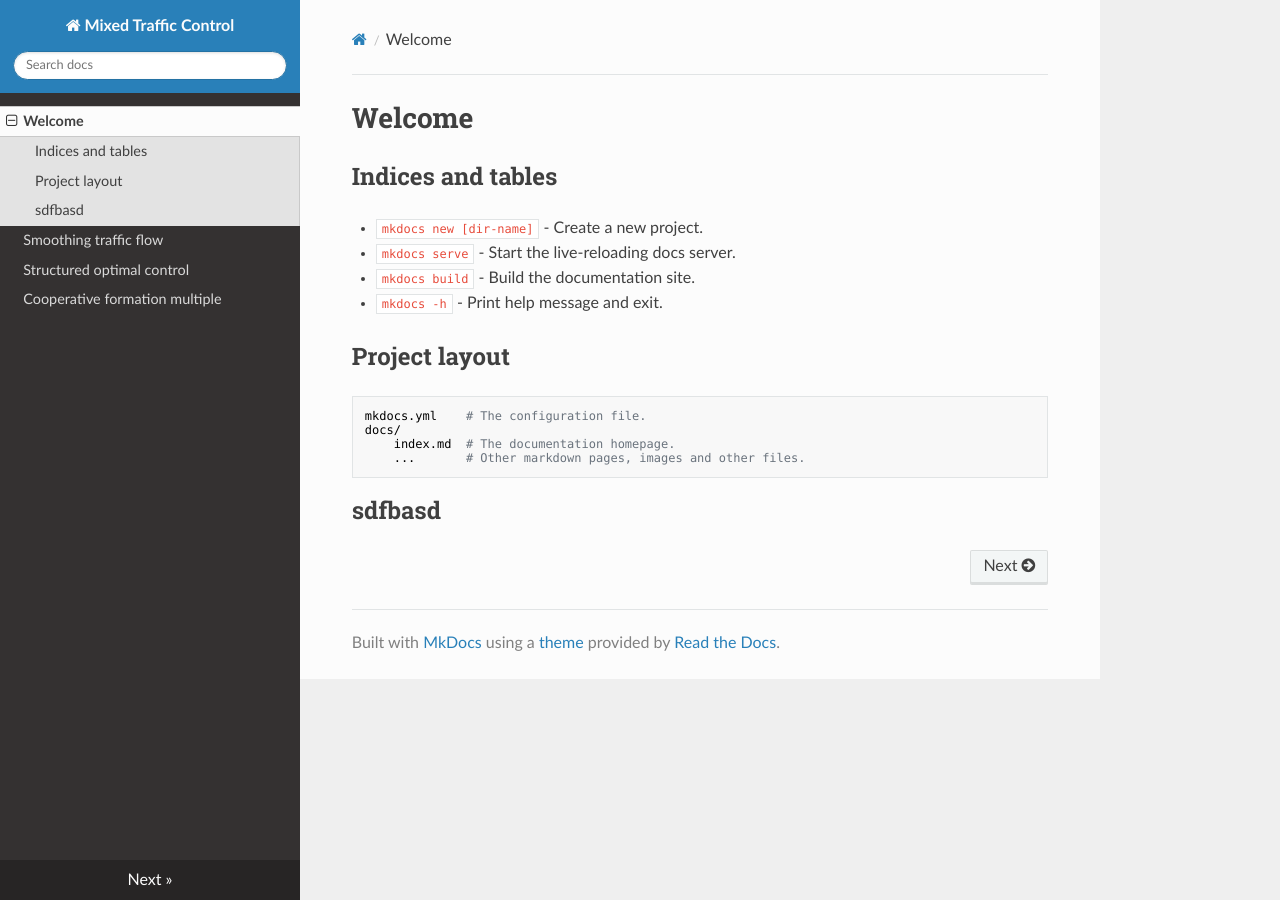
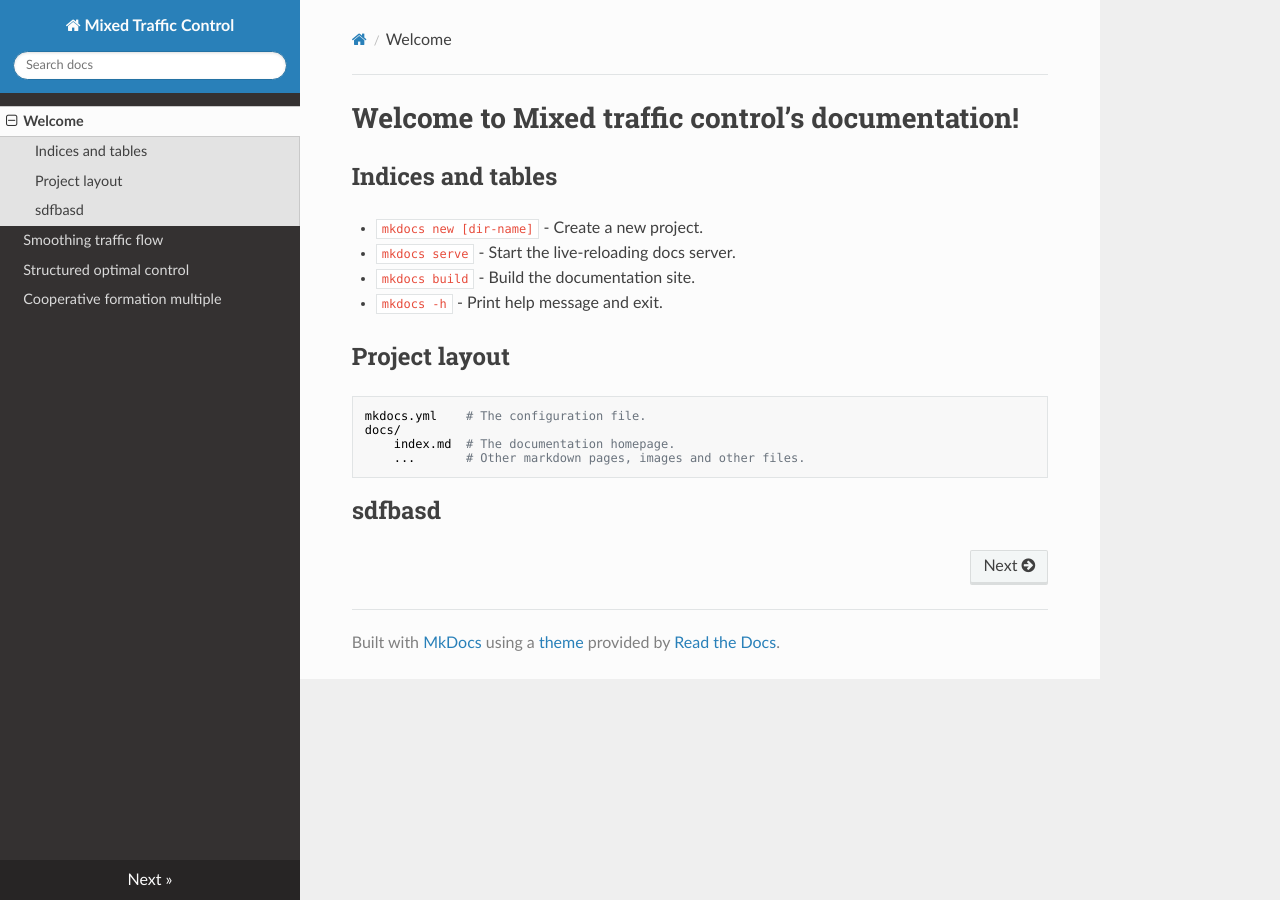
Before and after one commit to soc-ucsd/mixed-traffic, an MkDocs documentation site: the page built from docs/index.md, in a window 1280 px wide. Built offline with MkDocs 1.6.1, drawn with Linux system fonts in a browser that asks for light colours; nearby versions of some CDN libraries.

Commit message:
Update index.md

```diff
--- a/docs/index.md
+++ b/docs/index.md
@@ -1,4 +1,4 @@
-# Welcome
+# Welcome to Mixed traffic control’s documentation!
 
 ## Indices and tables
 
```
